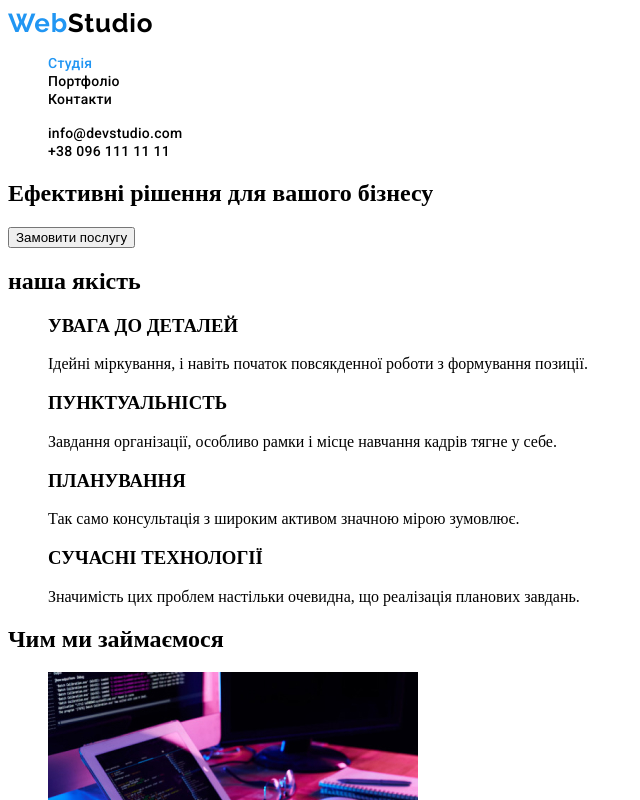
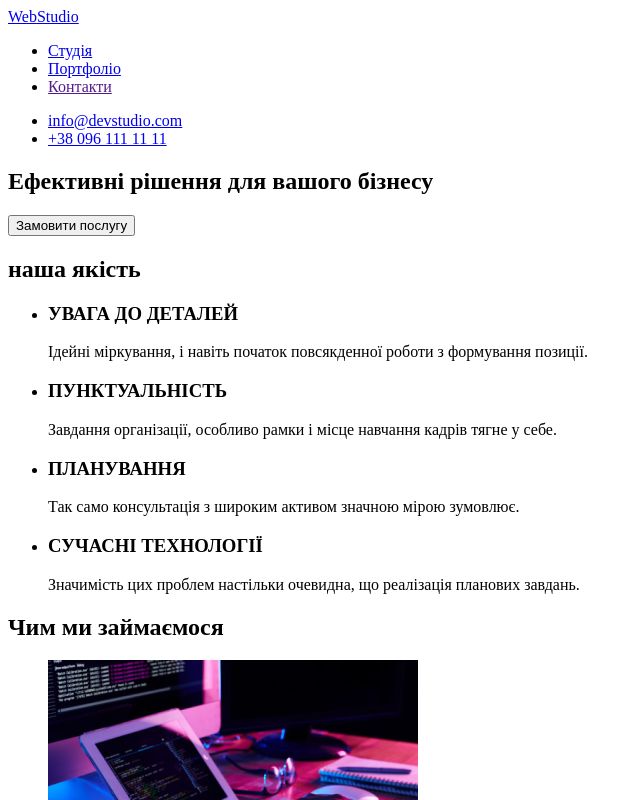
Before and after one commit to GalinaRogovaya/goit-markup-hw-02, a plain HTML site: page index.html in a window 1280 px wide. Shown: the top 800 px of the page, without its empty margins (0-640 px from the left). Drawn offline with Linux system fonts and the light colour scheme.

Commit message:
first complete

```diff
--- a/css/styles.css
+++ /dev/null
@@ -1,34 +0,0 @@
-ul {
-    list-style: none;
-}
-
-.link {
-    text-decoration: none;
-    color: inherit;
-}
-.nav-link {
-    font-family: Roboto;
-        font-size: 14px;
-        font-style: normal;
-        font-weight: 500;
-        line-height: normal;
-        letter-spacing: 0.28px;
-}
-
-.current-link {
-    color: #2196F3;
-}
-
-.logo {
-    color: #2196F3;
-    font-family: Raleway;
-        font-size: 26px;
-        font-style: normal;
-        font-weight: 700;
-        line-height: normal;
-        letter-spacing: 0.78px;
-}
-
-.logo-head-accent {
-    color: #000;
-}
--- a/index.html
+++ b/index.html
@@ -12,8 +12,6 @@
         rel="stylesheet">
     <title>Веб студія</title>
 
-    <link rel="stylesheet" href="css/styles.css">
-
 </head>
 
 <body>
@@ -21,16 +19,16 @@
 
     <header>
         <nav>
-            <a href="index.html" class="link logo"> Web<span class="logo-head-accent">Studio</span></a>
+            <a href="index.html"> Web<span class="logo-head-accent">Studio</span></a>
             <ul>
                 <li>
-                    <a href="index.html" class="link nav-link current-link">Студія</a>
+                    <a href="index.html" >Студія</a>
                 </li>
                 <li>
-                    <a href="portfolio.html" class="link nav-link">Портфоліо</a>
+                    <a href="portfolio.html">Портфоліо</a>
                 </li>
                 <li>
-                    <a href="" class="link nav-link">Контакти</a>
+                    <a href="" ">Контакти</a>
                 </li>
             </ul>
         </nav>
```
Also changed, not shown: portfolio.html (+5 -2 lines).
